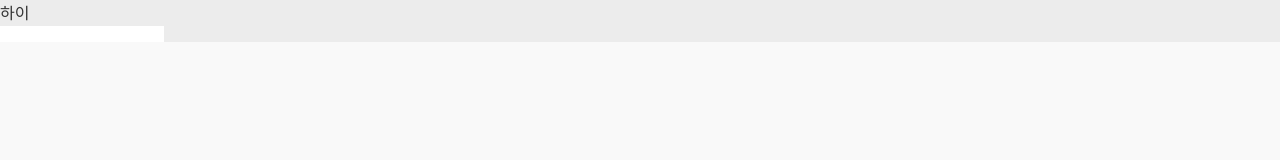
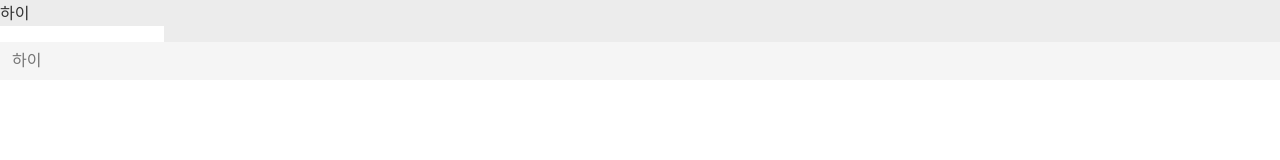
Before and after one commit to SWMHS-Hackathon-5team/frontend_, a React (Vite) app: page /test in a window 1280 px wide. Shown: the top 160 px of the page. Built offline with nearby package versions, Linux system fonts and the light colour scheme.

Commit message:
add input components

```diff
--- /dev/null
+++ b/src/components/Input/index.tsx
@@ -0,0 +1,12 @@
+import * as S from './style'
+
+interface Props {
+  placeholder: string
+  type: string
+}
+
+const Input = ({ placeholder, type }: Props) => {
+  return <S.Input type={type} placeholder={placeholder} />
+}
+
+export default Input
--- /dev/null
+++ b/src/components/Input/style.ts
@@ -0,0 +1,10 @@
+import styled from '@emotion/styled'
+
+export const Input = styled.input`
+  width: 100%;
+  background-color: #f5f5f5;
+  color: #929292;
+  padding: 10px 12px;
+  font-size: 1rem;
+  font-weight: 500;
+`
--- a/src/pages/test/index.tsx
+++ b/src/pages/test/index.tsx
@@ -1,4 +1,5 @@
-import { StyledParagraph, TestWrapper } from "./style";
+import Input from '@/components/Input'
+import { StyledParagraph, TestWrapper } from './style'
 
 const Test = () => {
   return (
@@ -7,8 +8,9 @@ const Test = () => {
         <StyledParagraph>하이</StyledParagraph>
         <input />
       </TestWrapper>
+      <Input placeholder='하이' type='text' />
     </div>
-  );
-};
+  )
+}
 
-export default Test;
+export default Test
--- a/src/styles/globalStyle.style.ts
+++ b/src/styles/globalStyle.style.ts
@@ -138,6 +138,7 @@ export const GlobalStyle = css`
   }
 
   body {
-    background-color: #f9f9f9;
+    background-color: #fff;
+    font-family: 'SpoqaHanSansNeo';
   }
 `
```
Also changed, not shown: 1 other file (tests, documents, lock files or other folders).
